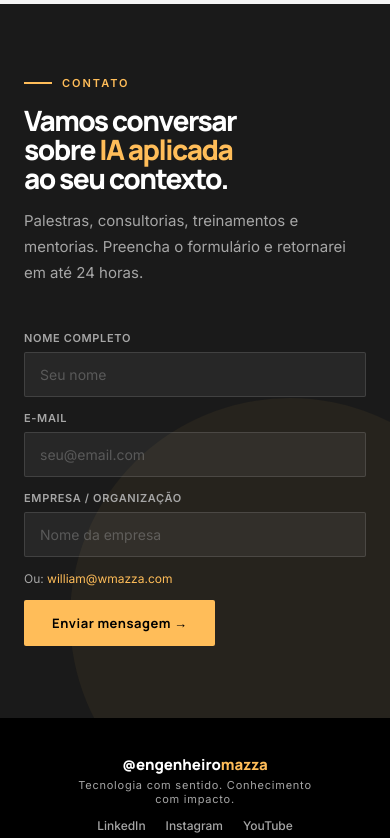
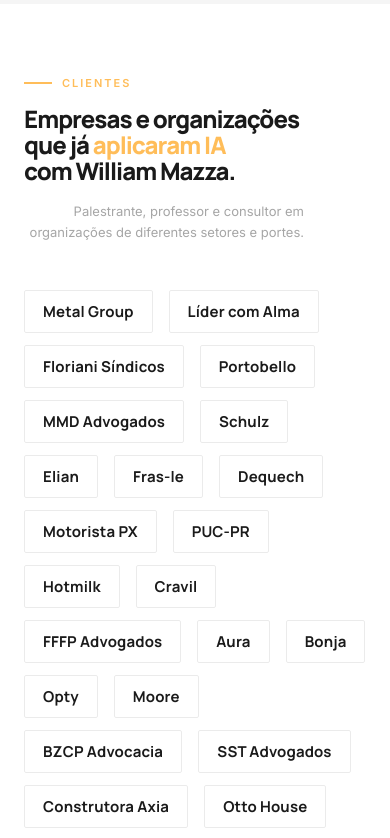
Before and after one commit to engenheiromazza/site-engenheiro-mazza, a React (Vite) app: page / in a window 390 px wide. Shown: the part 8920-9758 px from the top of the page. Built offline with nearby package versions, Linux system fonts and the light colour scheme.

Commit message:
Update App.jsx

```diff
--- a/src/App.jsx
+++ b/src/App.jsx
@@ -94,6 +94,7 @@
     { label: "Mentoria",    href: "#mentoria" },
     { label: "Livro",       href: "#livro" },
     { label: "Depoimentos", href: "#depoimentos" },
+    { label: "Clientes",    href: "#clientes" },
     { label: "Contato",     href: "#contato", cta: true },
   ];
   return (
@@ -650,7 +651,83 @@
   );
 }
 
-/* ── CONTATO ── */
+/* ── CLIENTES ── */
+const clientes = [
+  "Metal Group","Líder com Alma","Floriani Síndicos","Portobello",
+  "MMD Advogados","Schulz","Elian","Fras-le","Dequech","Motorista PX",
+  "PUC-PR","Hotmilk","Cravil","FFFP Advogados","Aura","Bonja",
+  "Opty","Moore","BZCP Advocacia","SST Advogados","Construtora Axia",
+  "Otto House","ABRH","Viva Care","Univille","Fórmula Animal",
+  "EMAL","Irineu Imóveis","Fortlev","XP Educação","Exame/Saint Paul",
+  "CREA-PR","Shopping Mueller","Volvo CE","Refratek","e outros.",
+];
+
+function Clientes() {
+  const ref = useReveal();
+  return (
+    <section id="clientes" style={{ background:C.white }}>
+      <div ref={ref} className="reveal" style={{ maxWidth:"1060px", margin:"0 auto" }}>
+        <div className="section-label">Clientes</div>
+        <div style={{ display:"flex", justifyContent:"space-between", alignItems:"flex-end", marginBottom:"48px", flexWrap:"wrap", gap:"16px" }}>
+          <h2 style={{ fontSize:"clamp(24px,2.8vw,40px)", letterSpacing:"-1px", lineHeight:1.1 }}>
+            Empresas e organizações<br />que já <span style={{ color:C.peach }}>aplicaram IA</span><br />com William Mazza.
+          </h2>
+          <div style={{ fontSize:"13px", color:C.grayMid, maxWidth:"280px", lineHeight:1.6, textAlign:"right" }}>
+            Palestrante, professor e consultor em organizações de diferentes setores e portes.
+          </div>
+        </div>
+
+        <div style={{
+          display:"flex",
+          flexWrap:"wrap",
+          gap:"12px 16px",
+        }}>
+          {clientes.map((nome, i) => (
+            <div key={i} style={{
+              fontFamily:"'Manrope',sans-serif",
+              fontWeight: nome === "e outros." ? 400 : 700,
+              fontSize: nome === "e outros." ? "13px" : "15px",
+              color: nome === "e outros." ? C.grayMid : C.graphite,
+              fontStyle: nome === "e outros." ? "italic" : "normal",
+              padding:"10px 18px",
+              border:`1px solid ${nome === "e outros." ? "transparent" : "rgba(0,0,0,.08)"}`,
+              borderRadius:"2px",
+              letterSpacing: nome === "e outros." ? "0" : "0.01em",
+              transition:"all .2s",
+              cursor:"default",
+              background: "transparent",
+            }}
+              onMouseEnter={(e) => {
+                if (nome !== "e outros.") {
+                  e.currentTarget.style.borderColor = C.peach;
+                  e.currentTarget.style.color = C.black;
+                }
+              }}
+              onMouseLeave={(e) => {
+                if (nome !== "e outros.") {
+                  e.currentTarget.style.borderColor = "rgba(0,0,0,.08)";
+                  e.currentTarget.style.color = C.graphite;
+                }
+              }}
+            >
+              {nome}
+            </div>
+          ))}
+        </div>
+
+        {/* Separador visual */}
+        <div style={{ marginTop:"48px", paddingTop:"32px", borderTop:"1px solid rgba(0,0,0,.08)", display:"flex", alignItems:"center", gap:"16px" }}>
+          <div style={{ width:"28px", height:"2px", background:C.peach }} />
+          <span style={{ fontSize:"13px", color:C.grayMid, fontStyle:"italic" }}>
+            Setores: Indústria · Advocacia · Educação · Imóveis · Saúde · Varejo · Tecnologia · Construção · Associações
+          </span>
+        </div>
+      </div>
+    </section>
+  );
+}
+
+
 function Contato() {
   const ref = useReveal();
   const [form, setForm] = useState({ nome:"", email:"", empresa:"", mensagem:"" });
@@ -770,6 +847,7 @@
         <Mentoria />
         <Livro />
         <Depoimentos />
+        <Clientes />
         <Contato />
       </main>
       <Footer />
```
